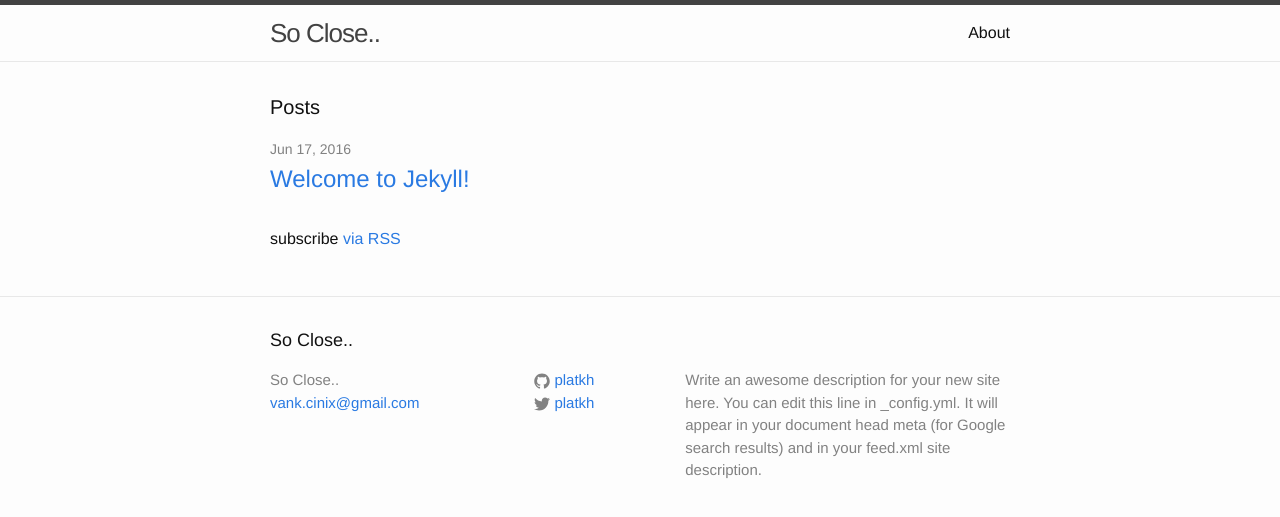
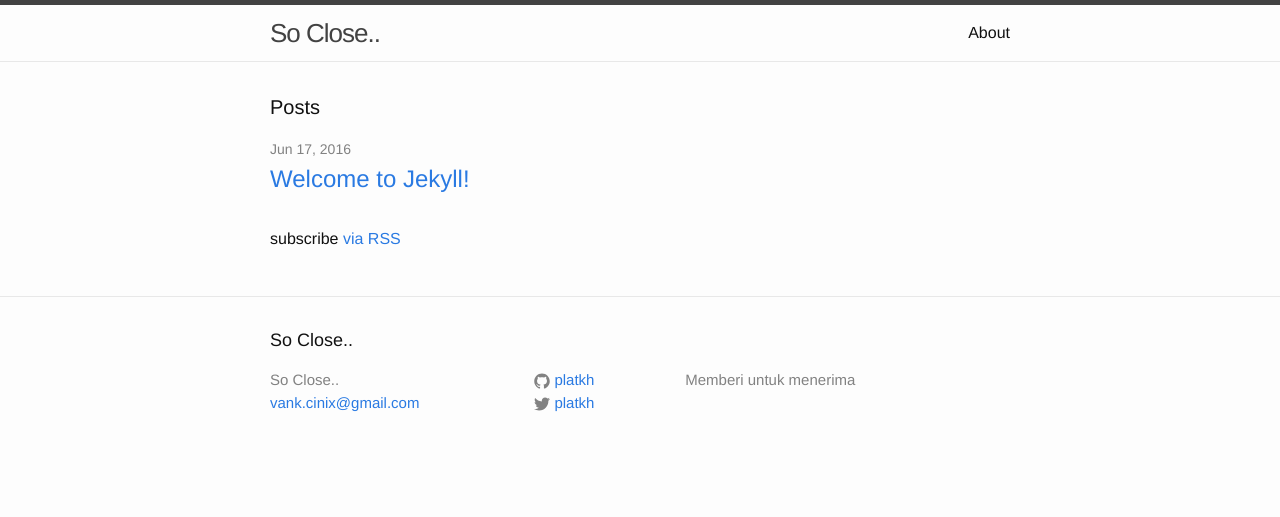
Before and after one commit to platkh/platkh, a Jekyll site: the page built from index.html, in a window 1280 px wide. Shown: the top 517 px of the page. Built offline with Jekyll 4.4.1, drawn with Linux system fonts in a browser that asks for light colours.

Commit message:
Update _config.yml

```diff
--- a/_config.yml
+++ b/_config.yml
@@ -9,9 +9,7 @@
 title: So Close..
 email: vank.cinix@gmail.com
 description: > # this means to ignore newlines until "baseurl:"
-  Write an awesome description for your new site here. You can edit this
-  line in _config.yml. It will appear in your document head meta (for
-  Google search results) and in your feed.xml site description.
+  Memberi untuk menerima
 baseurl: "" # the subpath of your site, e.g. /blog
 url: "http://platkh.github.io" # the base hostname & protocol for your site
 twitter_username: platkh
```
